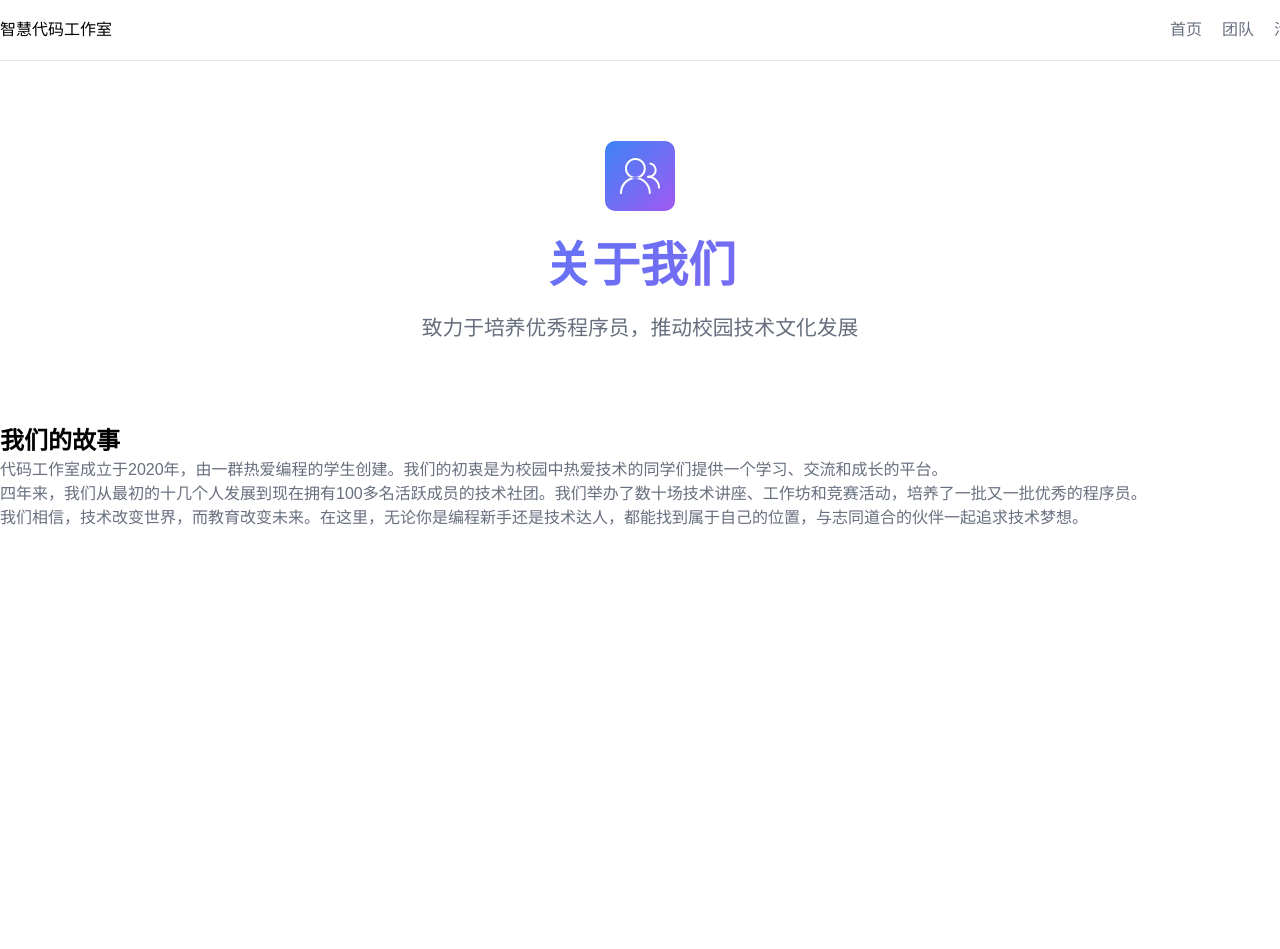
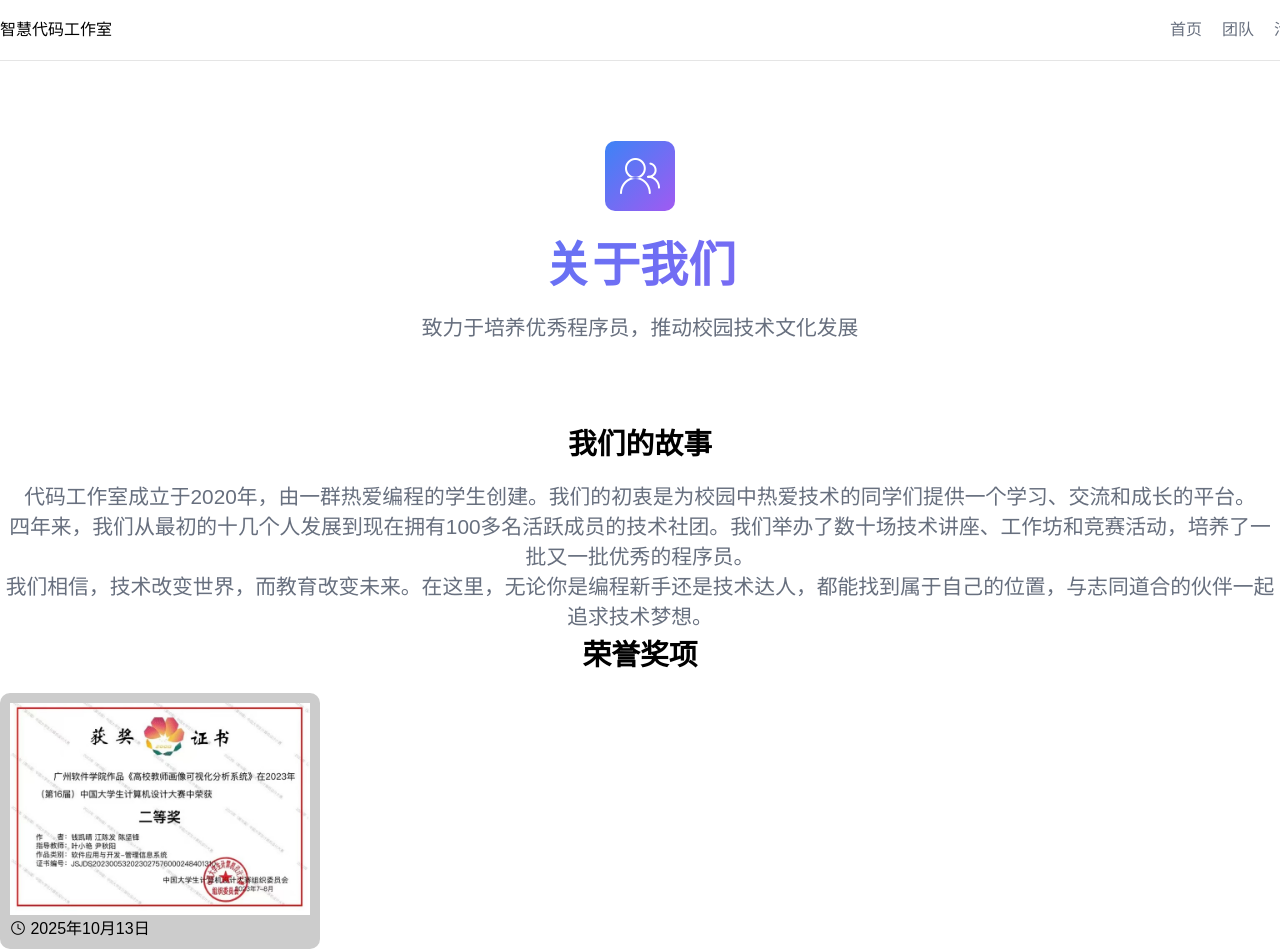
Before and after one commit to ExceptionSimple/vue-code-gzs, a Vue app: page /aboutMe in a window 1280 px wide. Shown: the top 949 px of the page. Before the commit the page ends 800 px from the top, so only its background shows below. Built offline with nearby package versions, Linux system fonts and the light colour scheme.

Commit message:
feat: AwardWinningWall 初步

```diff
--- a/src/views/AboutMe/AboutMe.vue
+++ b/src/views/AboutMe/AboutMe.vue
@@ -1,4 +1,5 @@
 <script setup>
+import AwardWinningWall from './components/AwardWinningWall.vue';
 </script>
 
 <template>
@@ -17,6 +18,7 @@
       我们相信，技术改变世界，而教育改变未来。在这里，无论你是编程新手还是技术达人，都能找到属于自己的位置，与志同道合的伙伴一起追求技术梦想。
     </div>
   </div>
+  <AwardWinningWall />
 </template>
 
 <style scoped>
@@ -51,7 +53,16 @@
   color: var(--normal-text);
   font-size: 1.3rem;
 }
+.we-story {
+  text-align: center;
+}
+.we-story .title {
+  font-size: 1.8rem;
+  margin-bottom: 20px;
+}
 .we-story .text {
   color: var(--normal-text);
+  line-height: 30px;
+  font-size: 1.3rem;
 }
 </style>
--- /dev/null
+++ b/src/views/AboutMe/components/AwardWinningWall.vue
@@ -0,0 +1,33 @@
+<script setup>
+</script>
+
+<template>
+  <div class="award-winning-wall">
+    <h2 class="title">荣誉奖项</h2>
+    <div class="group">
+      <div class="item">
+        <img src="@/assets/1.jpg" alt="xxxx" />
+        <p><span class="iconfont">&#xe680;</span> 2025年10月13日</p>
+      </div>
+    </div>
+  </div>
+</template>
+
+<style scoped>
+.award-winning-wall .title {
+  font-size: 1.8rem;
+  margin-bottom: 20px;
+  text-align: center;
+}
+.award-winning-wall .group {
+  display: flex;
+  justify-content: space-between;
+}
+.award-winning-wall .item {
+  flex: 1;
+  padding: 10px;
+  border-radius: 10px;
+  max-width: 300px;
+  background-color: #ccc;
+}
+</style>
```
